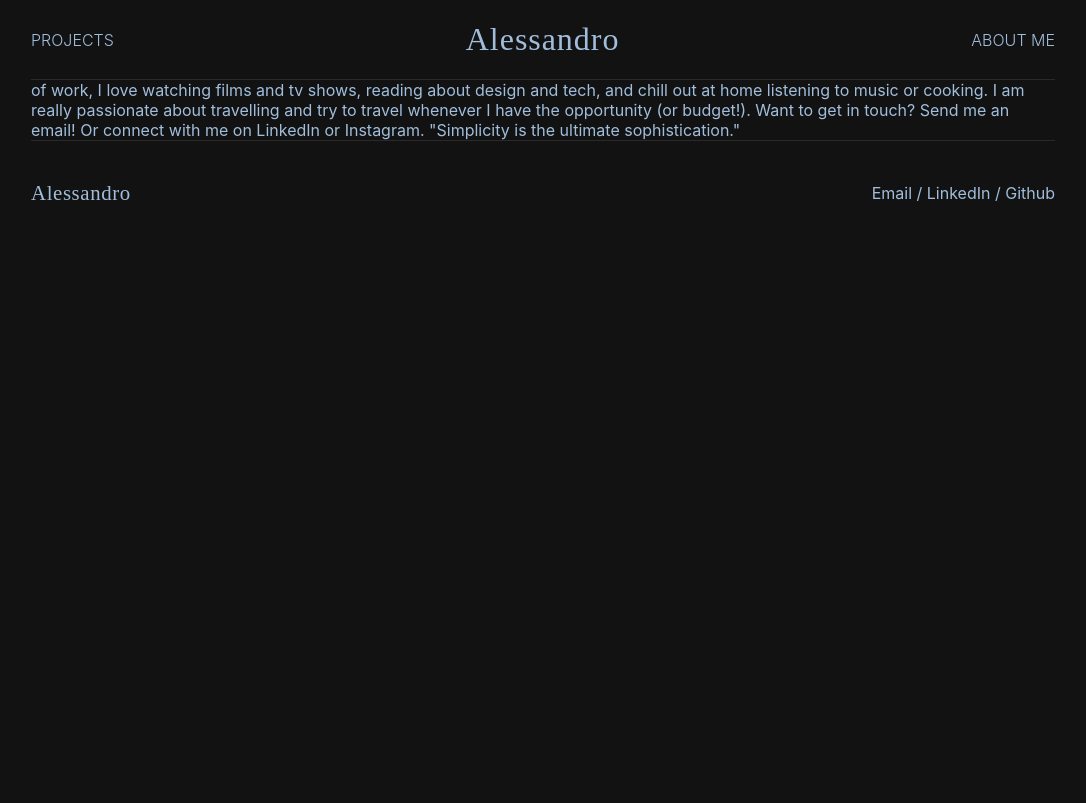
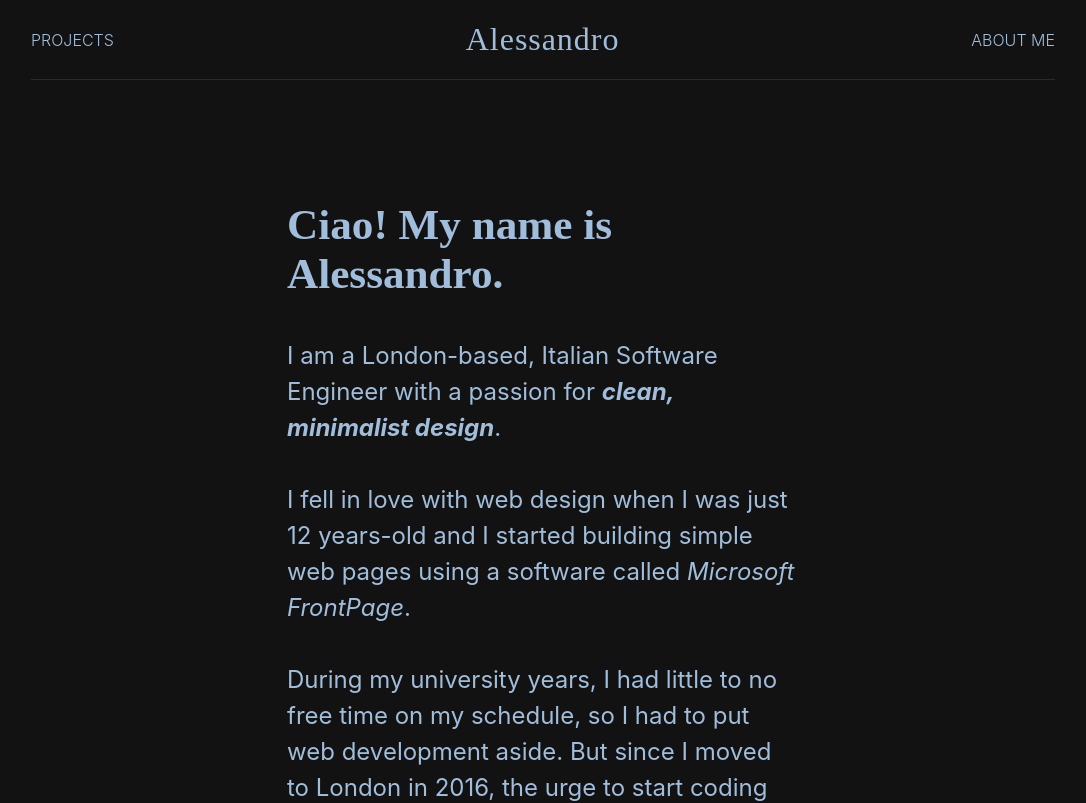
Before and after one commit to alespiridigliozzi/alessandrothedev.github.io, a React (Create React App) app: page /about in a window 1280 px wide. Shown: the top 803 px of the page, without its empty margins (97-1183 px from the left). Built offline with nearby package versions, Linux system fonts and the light colour scheme.

Commit message:
Added About Me page and relative styles

```diff
--- a/src/components/AboutSection/AboutSection.scss
+++ b/src/components/AboutSection/AboutSection.scss
@@ -11,17 +11,16 @@
 
     &__heading {
         font-size: 3.2rem;
-        line-height: 3.5rem;
         font-weight: 400;
     }
 
     &__subheading {
         font-size: 1.5rem;
-        font-weight: 200;
-        line-height: 2.2rem;
+        line-height: 1.5;
 
         &--bolder {
-            font-weight: 500;
+            font-weight: 700;
+            font-style: oblique;
         }
     }
 }
--- a/src/pages/About/About.jsx
+++ b/src/pages/About/About.jsx
@@ -1,24 +1,30 @@
 import React from 'react'
+import "./About.scss"
 
 const About = () => {
     return (
-        <div>
-            <p>Ciao! My name is Alessandro.
+        <section className="about-page">
 
-I am a London-based, Italian Software Engineer with a passion for clean, minimalist design.
+            <h2 className="about-page__heading">Ciao! My name is Alessandro.</h2>
 
-I fell in love with web design when I was just 12 years-old and I started building simple web pages using a software called Microsoft FrontPage.
+            <p className="about-page__content">
+                I am a London-based, Italian Software Engineer with a passion for <em><b>clean, minimalist design</b></em>.<br /><br />
 
-During my university years, I had little to no free time on my schedule, so I had to put web development aside. But since I moved to London in 2016, the urge to start coding again became stronger and stronger, until there was nothing else I could think about!
+                I fell in love with web design when I was just 12 years-old and I started building simple web pages using a software called <em>Microsoft FrontPage</em>.<br /><br />
 
-Outside of work, I love watching films and tv shows, reading about design and tech, and chill out at home listening to music or cooking. I am really passionate about travelling and try to travel whenever I have the opportunity (or budget!).
+                During my university years, I had little to no free time on my schedule, so I had to put web development aside. But since I moved to London in 2016, the urge to start coding again became stronger and stronger, until there was nothing else I could think about!<br /><br />
 
-Want to get in touch? Send me an email!
-Or connect with me on LinkedIn or Instagram.
+                Outside of work, I love watching films and tv shows, reading about design and tech, and chill out at home listening to music and cooking. I am really passionate about travelling and try to visit new places whenever I have the opportunity.<br /><br />
 
-"Simplicity is the ultimate sophistication."
-</p>
-        </div>
+                Want to know more about me? <a className="about-page__content--link" href="mailto:spiridigliozzi.alessandro@gmail.com">Send me an email</a>.<br />Or connect with me on <a href="https://www.linkedin.com/in/alessandrospiridigliozzi/" target="_blank" className="about-page__content--link">LinkedIn</a> or <a href="https://github.com/alessandrothedev" target="_blank" className="about-page__content--link">Github</a>.
+            </p>
+            <br /><br /><br /><br />
+
+            <h3 className="about-page__subheading">My Tech Skills</h3>
+
+            <p className="about-page__subheading-content">HTML / CSS / JAVASCRIPT / SCSS / REACT JS / JAVA / GIT / UI DESIGN</p>
+
+        </section>
     )
 }
 
--- /dev/null
+++ b/src/pages/About/About.scss
@@ -0,0 +1,32 @@
+@use "../../scss/variables" as *;
+
+.about-page {
+    padding: 20vh 20vw;
+
+    &__heading {
+        font-size: 2.7rem;
+        font-family: $secondary-font;
+        margin: 5vh 0;
+    }
+
+    &__content {
+        font-size: 1.5rem;
+        line-height: 1.5;
+
+        &--link {
+            font-style: oblique;
+            text-decoration: underline;
+        }
+    }
+
+    &__subheading {
+        font-size: 2.3rem;
+        margin: 5vh 0;
+    }
+
+    &__subheading-content {
+        font-size: 1.3rem;
+        line-height: 1.5;
+        font-style: oblique;
+    }
+}
--- a/src/scss/_variables.scss
+++ b/src/scss/_variables.scss
@@ -6,4 +6,4 @@ $secondary-font: 'Cormorant', serif;
 $background: #121212;
 $border-color: rgba(255, 255, 255, 0.10);
 $text-color: rgba(186, 220, 255, 0.85);
-$text-color--hover: rgba(186, 220, 255);
+$text-color--hover: rgb(210, 232, 255);
```
